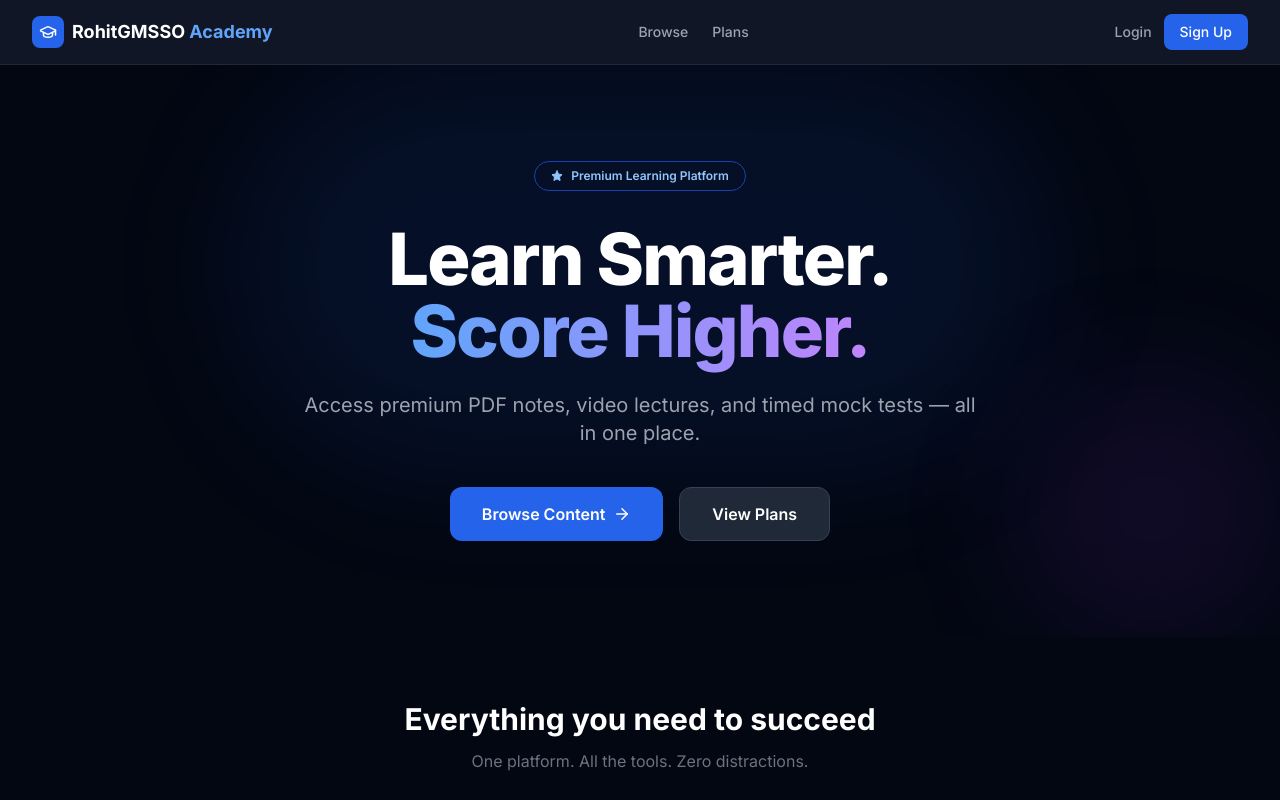
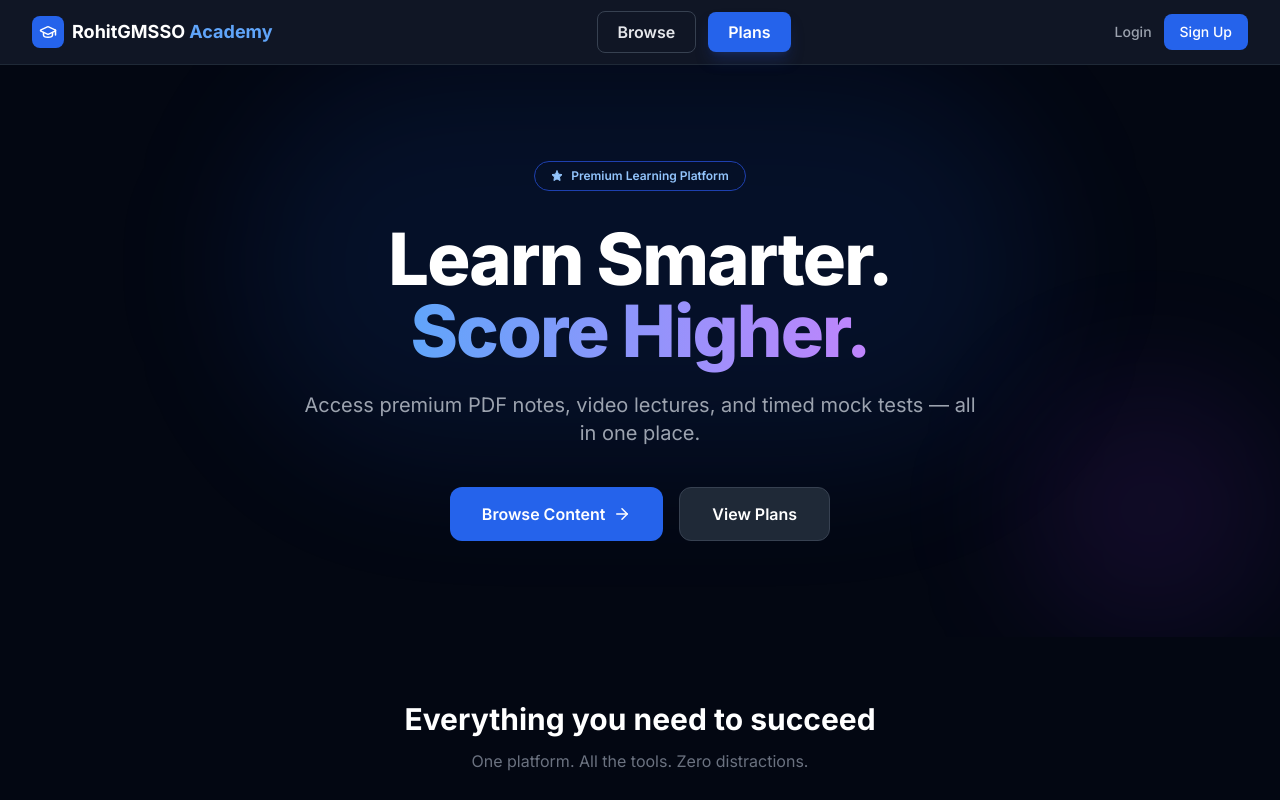
Before and after one commit to guptashyam03/rohitgmssoacademy, a Next.js app: page / in a window 1280 px wide. Shown: the top 800 px of the page. Built offline with nearby package versions, Linux system fonts and the light colour scheme; no server answers.

Commit message:
ui: highlight pdf title, bigger navbar Browse/Plans buttons

```diff
--- a/src/app/(student)/dashboard/pdfs/[id]/page.tsx
+++ b/src/app/(student)/dashboard/pdfs/[id]/page.tsx
@@ -24,9 +24,11 @@ export default async function PDFViewerPage({ params }: { params: { id: string }
 
   return (
     <div className="max-w-5xl">
-      <div className="mb-4">
-        <h1 className="text-2xl font-bold text-gray-900">{content.title}</h1>
-        {content.subject && <p className="text-gray-500 text-sm">{content.subject}</p>}
+      <div className="mb-6 bg-gray-900 border border-gray-800 rounded-xl px-6 py-4">
+        <h1 className="text-2xl font-bold text-white">{content.title}</h1>
+        {content.subject && (
+          <p className="text-primary-400 text-sm font-medium mt-1">{content.subject}</p>
+        )}
       </div>
 
       {content.driveFileId ? (
--- a/src/components/layout/Navbar.tsx
+++ b/src/components/layout/Navbar.tsx
@@ -23,9 +23,9 @@ export default function Navbar() {
             <span className="hidden sm:block">RohitGMSSO <span className="text-primary-400">Academy</span></span>
           </Link>
 
-          <div className="hidden md:flex items-center gap-6">
-            <Link href="/store" className="text-sm text-gray-400 hover:text-white font-medium transition">Browse</Link>
-            <Link href="/plans" className="text-sm text-gray-400 hover:text-white font-medium transition">Plans</Link>
+          <div className="hidden md:flex items-center gap-3">
+            <Link href="/store" className="text-base font-semibold px-5 py-2 rounded-lg text-gray-200 hover:text-white hover:bg-gray-800 transition border border-gray-700">Browse</Link>
+            <Link href="/plans" className="text-base font-semibold px-5 py-2 rounded-lg bg-primary-600 hover:bg-primary-500 text-white transition shadow-lg shadow-primary-900/40">Plans</Link>
           </div>
 
           <div className="flex items-center gap-3">
```
